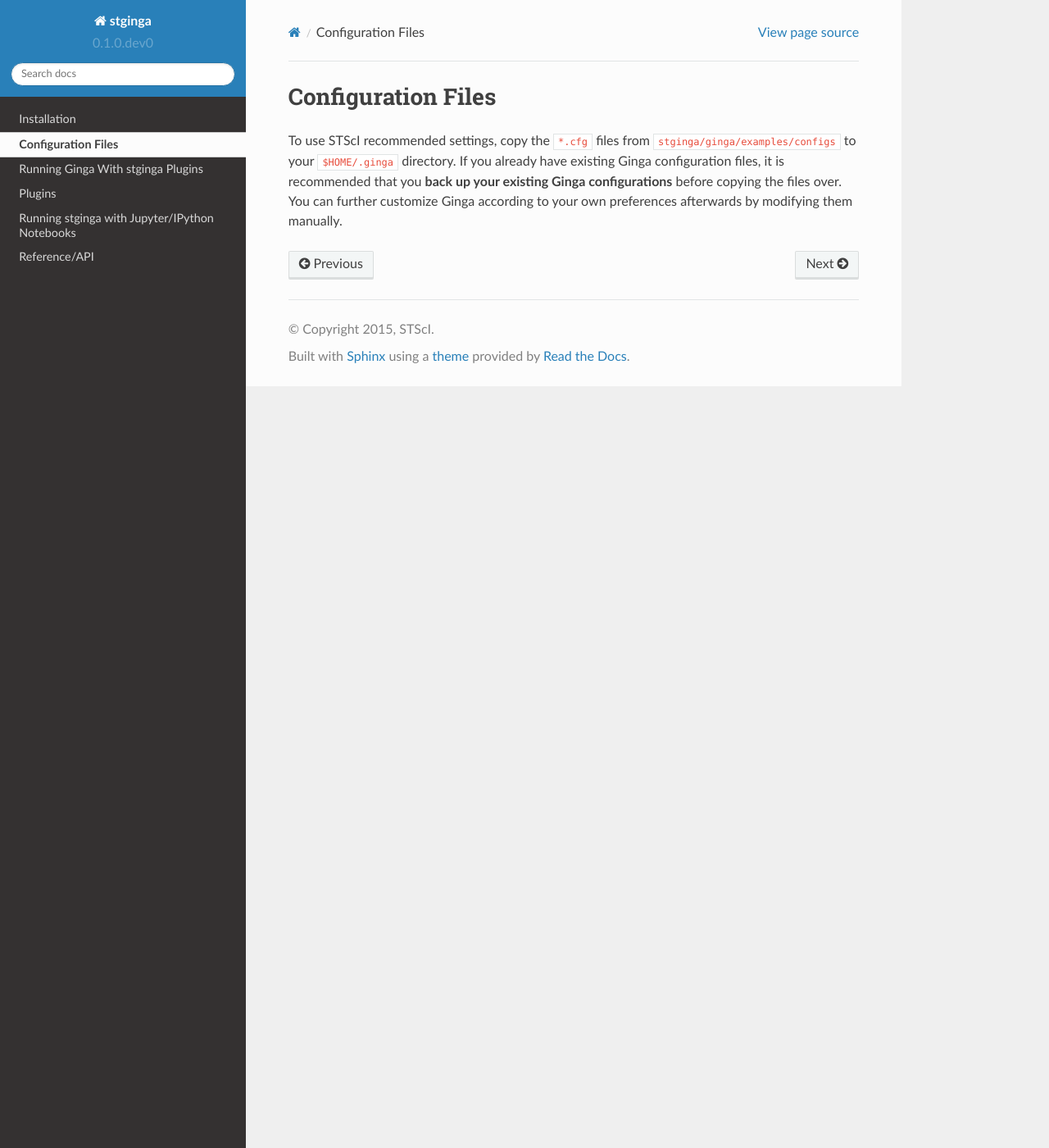
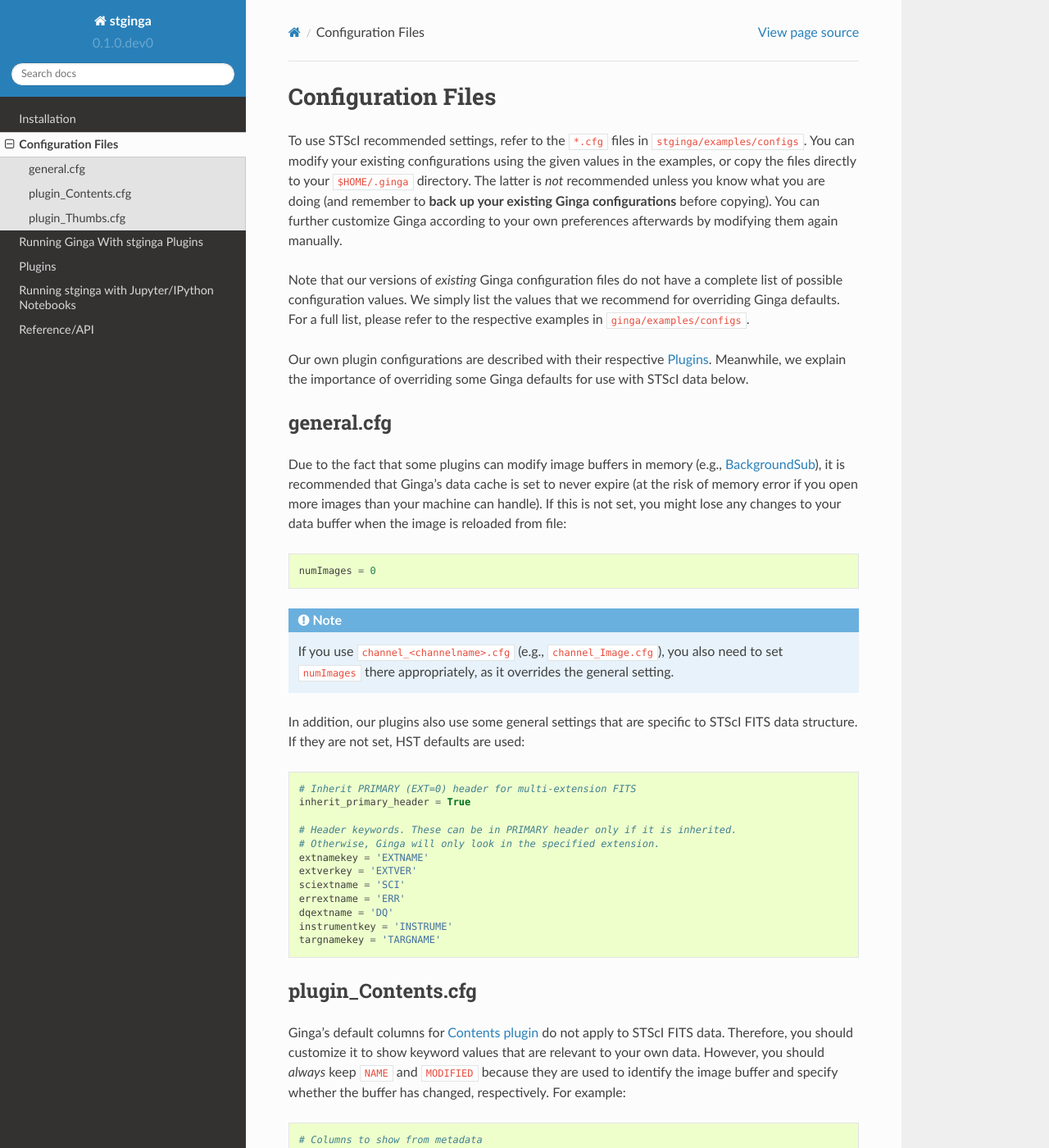
Before and after one commit to spacetelescope/stginga, a Sphinx documentation site: the page built from docs/source/config.rst, in a window 1280 px wide and 1400 px high. Shown: the whole window at 82% size. Built offline with Sphinx 7.4.7 and the Read the Docs theme 2.0.0, drawn with Linux system fonts in a browser that asks for light colours; formulas are drawn with MathJax 3; some of the changed text lies outside the part shown.

Commit message:
Updated docs and example configs. Removed Qt requirements from stginga. Deleted unused function from utils. Lots of changes to my plugins.

```diff
--- a/docs/source/conf.py
+++ b/docs/source/conf.py
@@ -31,14 +31,12 @@ import shlex
 # ones.
 extensions = [
     'sphinx.ext.autodoc',
-    'numpydoc',
+    'sphinx.ext.napoleon',
     'sphinx.ext.autosummary',
     'sphinx.ext.intersphinx',
     'sphinx.ext.pngmath',
     'sphinx.ext.viewcode',
 ]
-
-numpydoc_show_class_members = False
 
 # Add any paths that contain templates here, relative to this directory.
 templates_path = ['_templates']
@@ -292,14 +290,14 @@ texinfo_documents = [
 # If true, do not generate a @detailmenu in the "Top" node's menu.
 #texinfo_no_detailmenu = False
 
-
-# Example configuration for intersphinx: refer to the Python standard library.
+# Configuration for intersphinx
 intersphinx_mapping = {
     'python': ('http://docs.python.org/', None),
     'numpy': ('http://docs.scipy.org/doc/numpy/', None),
     'scipy': ('http://docs.scipy.org/doc/scipy/reference/', None),
     'matplotlib': ('http://matplotlib.org/', None),
-    'astropy': ('http://docs.astropy.org/en/stable/', None)
+    'astropy': ('http://docs.astropy.org/en/latest/', None),
+    'ginga': ('http://ginga.readthedocs.org/en/latest/', None)
     }
 
 # a simple/non-configurable extension that generates the rst files for ipython
--- a/docs/source/config.rst
+++ b/docs/source/config.rst
@@ -3,9 +3,93 @@
 Configuration Files
 ===================
 
-To use STScI recommended settings, copy the ``*.cfg`` files from
-``stginga/ginga/examples/configs`` to your ``$HOME/.ginga`` directory.
-If you already have existing Ginga configuration files, it is recommended that
-you **back up your existing Ginga configurations** before copying the files
-over. You can further customize Ginga according to your own preferences
-afterwards by modifying them manually.
+To use STScI recommended settings, refer to the ``*.cfg`` files in
+``stginga/examples/configs``. You can modify your existing configurations
+using the given values in the examples, or copy the files directly to your
+``$HOME/.ginga`` directory. The latter is *not* recommended unless you know what
+you are doing (and remember to **back up your existing Ginga configurations**
+before copying). You can further customize Ginga according to your own
+preferences afterwards by modifying them again manually.
+
+Note that our versions of *existing* Ginga configuration files do not have
+a complete list of possible configuration values. We simply list the values
+that we recommend for overriding Ginga defaults. For a full list, please refer
+to the respective examples in ``ginga/examples/configs``.
+
+Our own plugin configurations are described with their respective
+:ref:`stginga-plugins`. Meanwhile, we explain the importance of overriding some
+Ginga defaults for use with STScI data below.
+
+
+.. _stginga-general-cfg:
+
+general.cfg
+-----------
+
+Due to the fact that some plugins can modify image buffers in memory
+(e.g., :ref:`local-plugin-backgroundsub`), it is recommended that Ginga's data
+cache is set to never expire (at the risk of memory error if you open more
+images than your machine can handle). If this is not set, you might lose any
+changes to your data buffer when the image is reloaded from file:
+
+.. code-block:: python
+
+    numImages = 0
+
+.. note::
+
+    If you use ``channel_<channelname>.cfg`` (e.g., ``channel_Image.cfg``),
+    you also need to set ``numImages`` there appropriately, as it overrides
+    the general setting.
+
+In addition, our plugins also use some general settings that are specific to
+STScI FITS data structure. If they are not set, HST defaults are used:
+
+.. code-block:: python
+
+    # Inherit PRIMARY (EXT=0) header for multi-extension FITS
+    inherit_primary_header = True
+
+    # Header keywords. These can be in PRIMARY header only if it is inherited.
+    # Otherwise, Ginga will only look in the specified extension.
+    extnamekey = 'EXTNAME'
+    extverkey = 'EXTVER'
+    sciextname = 'SCI'
+    errextname = 'ERR'
+    dqextname = 'DQ'
+    instrumentkey = 'INSTRUME'
+    targnamekey = 'TARGNAME'
+
+
+.. _stginga-contents-cfg:
+
+plugin_Contents.cfg
+-------------------
+
+Ginga's default columns for
+`Contents plugin <https://ginga.readthedocs.org/en/latest/manual/plugins.html#contents>`_
+do not apply to STScI FITS data. Therefore, you should customize it to show
+keyword values that are relevant to your own data. However, you should *always*
+keep ``NAME`` and ``MODIFIED`` because they are used to identify the image
+buffer and specify whether the buffer has changed, respectively. For example:
+
+.. code-block:: python
+
+    # Columns to show from metadata
+    # Format: [(col header, keyword1), ... ]
+    columns = [ ('Name', 'NAME'), ('Object', 'TARGNAME'), ..., ('Modified', 'MODIFIED')]
+
+
+.. _stginga-thumbs-cfg:
+
+plugin_Thumbs.cfg
+-----------------
+
+Ginga's default keywords for
+`Thumbs plugin <https://ginga.readthedocs.org/en/latest/manual/plugins.html#thumbs>`_
+do not apply to STScI FITS data. Therefore, you should customize it to show
+keyword values that are relevant to your own data. For example:
+
+.. code-block:: python
+
+    tt_keywords = ['EXTNAME', 'EXTVER', 'NAXIS1', 'NAXIS2']
--- a/docs/source/install.rst
+++ b/docs/source/install.rst
@@ -13,7 +13,7 @@ Installation
   `stginga's GitHub page <https://github.com/spacetelescope/stginga>`_.
 
 We suggest using  `Anaconda <https://www.continuum.io/downloads>`_ as a
-python distribution that is known to work with ``stginga``.
+Python distribution that is known to work with ``stginga``.
 
 To install ``stginga`` from source::
 
```
Also changed, not shown: other parts of docs/source/install.rst (+1 -1 lines), docs/source/plugins.rst (+20 -16 lines), docs/source/run.rst (+5 -15 lines), 11 other files.
